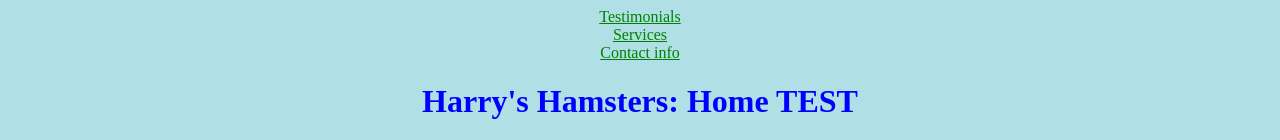
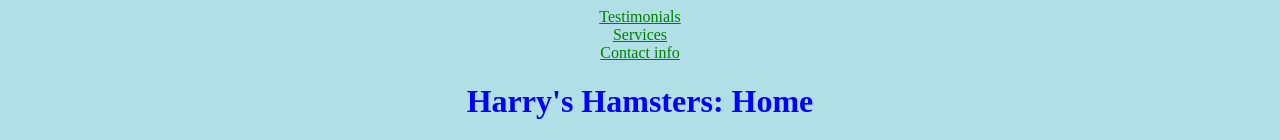
Before and after one commit to Calowsky/HarrysHamsters, a plain HTML site: page index.html in a window 1280 px wide. Shown: the top 140 px of the page. Drawn offline with Linux system fonts and the light colour scheme; grey boxes are pictures that could not be loaded.

Commit message:
Update index.html

```diff
--- a/index.html
+++ b/index.html
@@ -30,7 +30,7 @@
 
 
 
-  <h1> Harry's Hamsters: Home TEST </h1>
+  <h1> Harry's Hamsters: Home </h1>
 
 </header>
 
```
